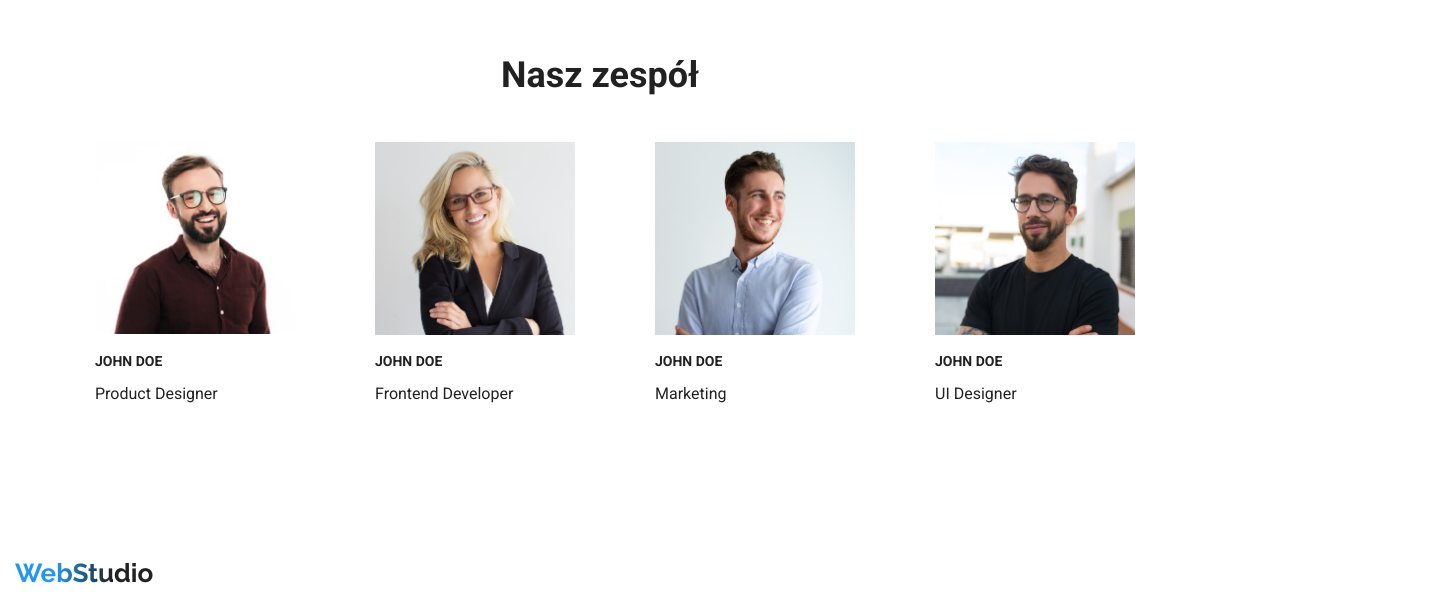
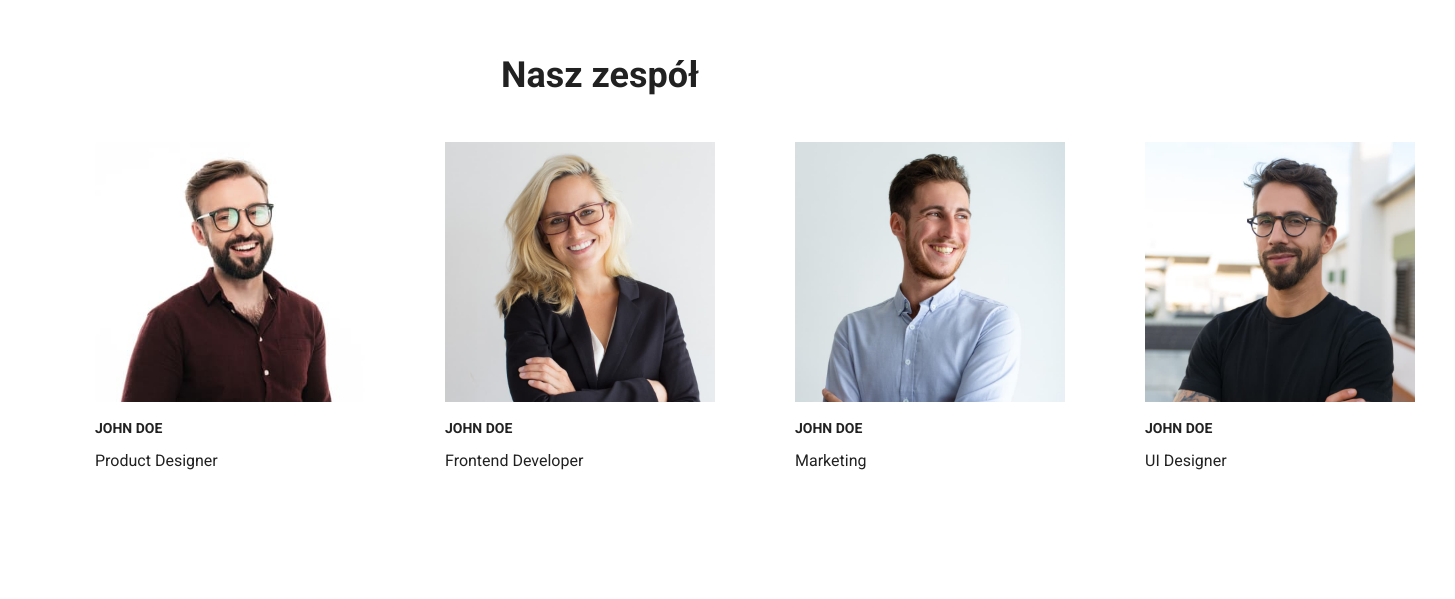
Before and after one commit to SylviaBatycka/goit-markup-hw-03, a plain HTML site: page index.html in a window 1280 px wide. Shown: the part 1568-2167 px from the top of the page, 1455 px wide, since content can reach past the window. Drawn offline with nearby package versions, Linux system fonts and the light colour scheme.

Commit message:
Update index.html

```diff
--- a/index.html
+++ b/index.html
@@ -86,7 +86,7 @@
               />
             </a>
           </li>
-          <li class="imgbox">
+          <li>
             <a href="images/homepage/comp3.jpg">
               <img
                 src="images/homepage/comp3.jpg"
@@ -106,7 +106,8 @@
               <img
                 src="images/homepage/JohnDoeProduct.jpg"
                 alt="Brodaty mężczyzna w okularach uśmiecha się"
-                width="200"
+                width="270"
+                height="260"
               />
               <figcaption>
                 <h3>John Doe</h3>
@@ -119,7 +120,8 @@
               <img
                 src="images/homepage/JohnDoeFront.jpg"
                 alt="Kobieta w okularach uśmiecha się"
-                width="200"
+                width="270"
+                height="260"
               />
               <figcaption>
                 <h3>John Doe</h3>
@@ -132,7 +134,8 @@
               <img
                 src="images/homepage/JohnDoeMark.jpg"
                 alt="Mężczyzna w białej koszuli"
-                width="200"
+                width="270"
+                height="260"
               />
               <figcaption>
                 <h3>John Doe</h3>
@@ -145,7 +148,8 @@
               <img
                 src="images/homepage/JohnDoeUI.jpg"
                 alt="Mężczyzna w czarnym podkoszulku"
-                width="200"
+                width="270"
+                height="260"
               />
               <figcaption>
                 <h3>John Doe</h3>
```
